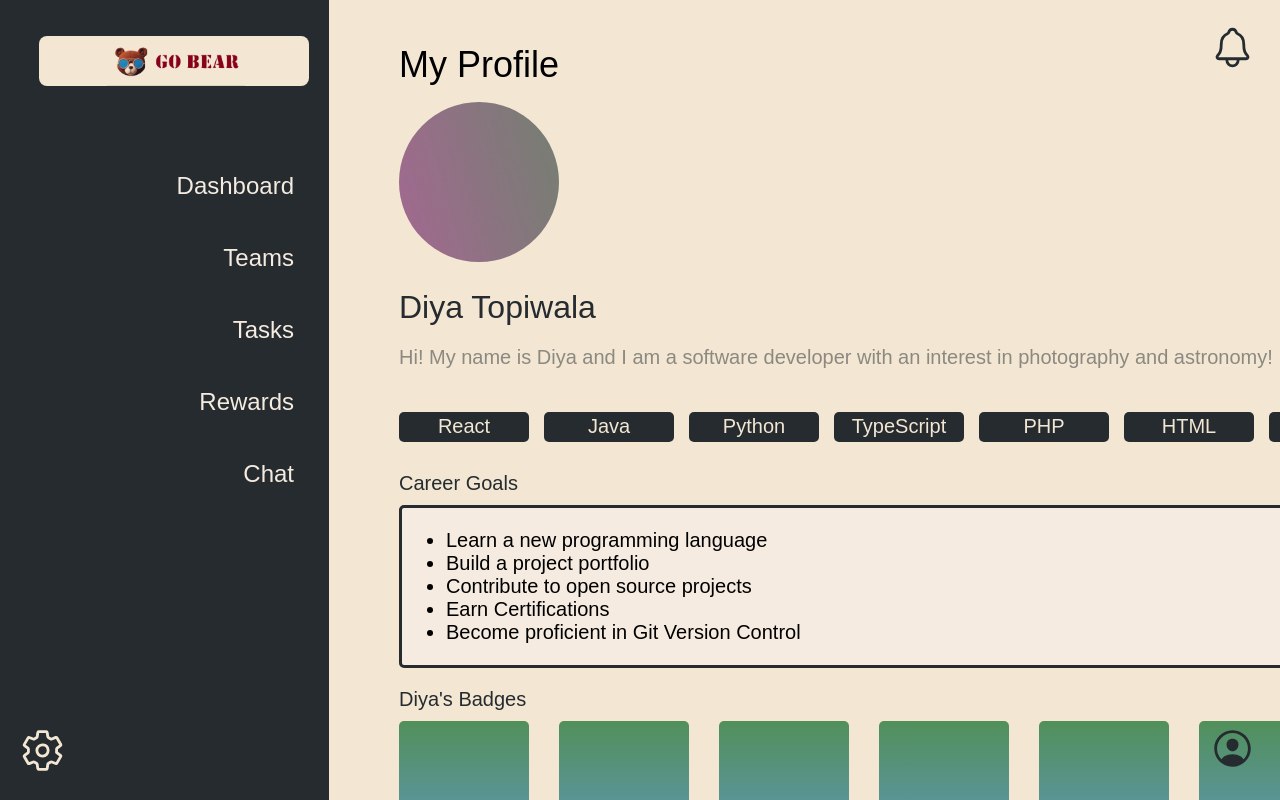
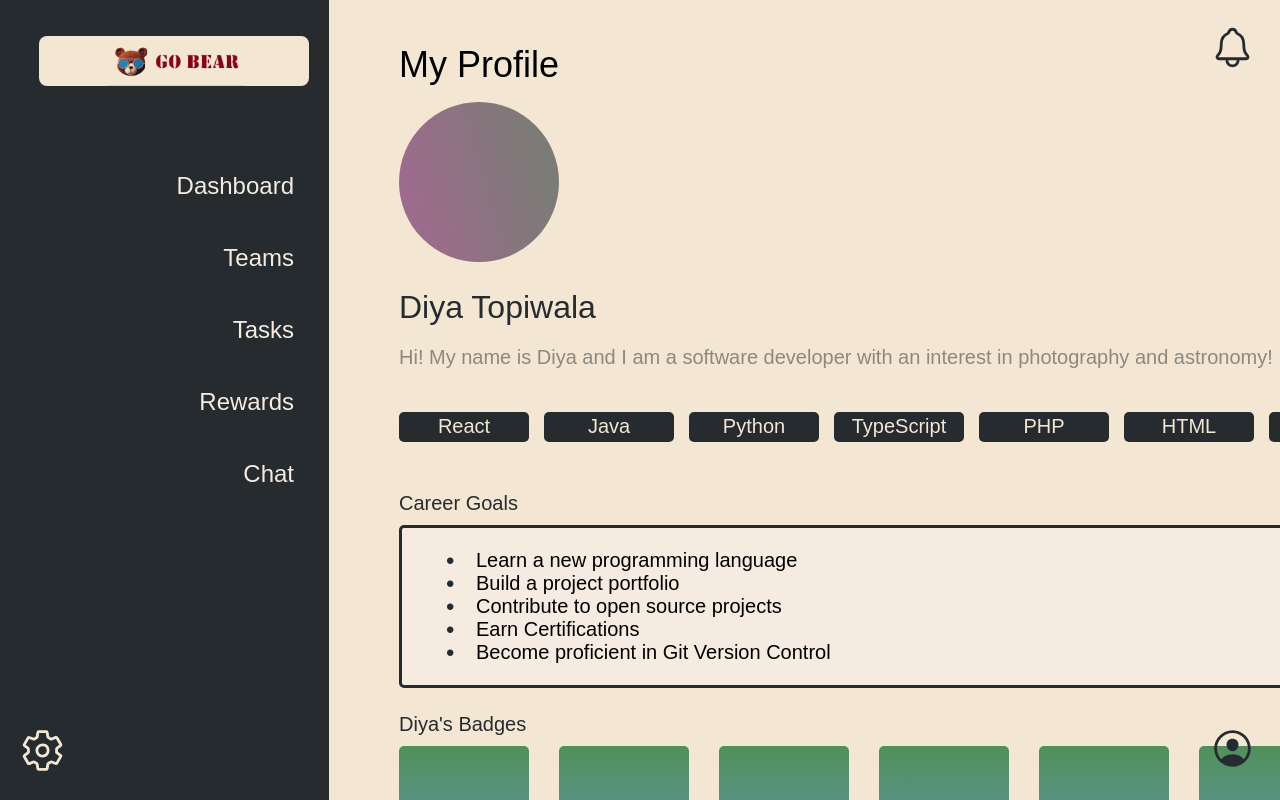
Before and after one commit to sophiaullrich/FutureForgeProject, a React (Create React App) app in the folder frontend/: page /ProfilePage in a window 1280 px wide. Built offline with nearby package versions, Linux system fonts and the light colour scheme.

Commit message:
Made career goals editable

```diff
--- a/frontend/src/ProfilePage.css
+++ b/frontend/src/ProfilePage.css
@@ -343,7 +343,7 @@ body {
   color: #F3E7D3;
 }
 
-.career-goals {
+/* .career-goals {
   display: flex;
   flex-direction: column;
   justify-content: center;
@@ -377,6 +377,145 @@ body {
   top: 10px;
   right: 10px;
   cursor: pointer;
+} */
+
+.career-goals {
+  display: flex;
+  flex-direction: column;
+  justify-content: center;
+  flex-shrink: 0;
+  position: relative;
+  margin-top: 20px;
+  margin-bottom: 20px;
+}
+
+.career-goals h3 {
+  color: #252B2F;
+  font-family: "SF Pro Rounded", Arial, sans-serif;
+  font-size: 20px;
+  font-style: normal;
+  font-weight: 400;
+  line-height: normal;
+  margin-bottom: 10px;
+}
+
+/* Edit icon for hover behavior */
+.career-goals .edit-icon {
+  position: absolute;
+  top: 50px;
+  right: 15px;
+  cursor: pointer;
+  font-size: 20px;
+  color: #252B2F;
+}
+
+/* New CSS for the career goals text box (view mode) */
+.career-goals-textbox {
+    border-radius: 5px;
+    font-size: 20px;
+    border: 3px solid #252B2F;
+    background: #F5EBE0;
+    padding-left: 44px;
+    padding-right: 26px;
+    padding-top: 21px;
+    padding-bottom: 21px;
+    min-width: 887px;
+}
+
+.career-goals-textbox ul {
+    list-style: none; /* Remove list bullets */
+    padding: 0;
+    margin: 0;
+}
+
+.career-goals-textbox li {
+    position: relative;
+    padding-left: 1.5em; /* Space for the custom bullet */
+}
+
+.career-goals-textbox li::before {
+    content: "•";
+    position: absolute;
+    left: 0;
+    color: #252B2F; /* Bullet color */
+    font-size: 1.2em;
+    line-height: 1;
+}
+
+/* Edit mode container */
+.career-goals-edit-container {
+  border-radius: 5px;
+  border: 3px solid #252B2F;
+  background: #F5EBE0;
+  padding: 20px;
+}
+
+/* Editable textarea styles */
+.editable-goals-textarea {
+  width: 100%;
+  box-sizing: border-box; /* Ensures padding doesn't affect width */
+  font-size: 20px;
+  border: none;
+  /* border: 1px solid #252B2F; */
+  background: #F5EBE0;
+  padding: 10px;
+  border-radius: 5px;
+  font-family: inherit;
+  min-height: 200px; /* Adjust height as needed */
+  resize: vertical; /* Allow vertical resizing */
+}
+
+/* Save and Cancel buttons */
+.career-goals-buttons {
+  display: flex;
+  justify-content: flex-end;
+  gap: 15px;
+  margin-top: 20px;
+}
+
+.career-goals-buttons button {
+  position: static;
+  border-radius: 5px;
+  width: 255px;
+  height: 38px;
+  flex-shrink: 0;
+  text-align: center;
+  font-family: "SF Pro Rounded", Arial, sans-serif;
+  font-size: 24px;
+  font-weight: 700;
+  transition: background-color 0.3s ease, color 0.3s ease;
+  align-items: center;
+/*
+  padding: 10px 20px;
+  border-radius: 5px;
+  border: none;
+  cursor: pointer;
+  font-size: 16px;
+  transition: background-color 0.3s, color 0.3s; */
+}
+
+.save-btn {
+  background-color: #51905A;
+  color: #F3E7D3;
+  border: 3px solid #F3E7D3;
+}
+
+.save-btn:hover {
+  background-color: #F3E7D3;
+  color: #51905A;
+  border: 3px solid #51905A;
+}
+
+.cancel-btn {
+  background-color: #AC4750;
+  color: #F3E7D3;
+  border: 3px solid #F3E7D3;
+}
+
+.cancel-btn:hover {
+  background-color: #F3E7D3;
+  color: #AC4750;
+  border: 3px solid #AC4750;
 }
 
 .badge-box {
@@ -386,6 +525,7 @@ body {
   border-radius: 5px;
   background: linear-gradient(180deg, #51905A 0%, #6096BA 100%);
   margin-right: 30px;
+
 }
 
 .badge-box-name {
@@ -395,4 +535,5 @@ body {
   font-weight: 400;
   line-height: normal;
   margin-bottom: 10px;
+  margin-top: 25px;
 }
--- a/frontend/src/ProfilePage.jsx
+++ b/frontend/src/ProfilePage.jsx
@@ -13,7 +13,8 @@ function ProfilePage() {
     ]);
     const [newInterest, setNewInterest] = useState('');
 
-    const [editingGoals, setEditingGoals] = useState(false);
+    const [isEditingGoals, setIsEditingGoals] = useState(false); // Renamed for clarity
+    const [isHoveringGoals, setIsHoveringGoals] = useState(false); // New state for hover
     const [careerGoals, setCareerGoals] = useState([
         "Learn a new programming language",
         "Build a project portfolio",
@@ -21,10 +22,12 @@ function ProfilePage() {
         "Earn Certifications",
         "Become proficient in Git Version Control",
     ]);
+    const [tempGoalsText, setTempGoalsText] = useState('');
 
     const defaultImg = "/defaultImage.png";
     const [profileImg, setProfileImg] = useState(defaultImg);
 
+    // image handlers
     const handleImageUpload = (e) => {
         const file = e.target.files[0];
         if (file) {
@@ -36,6 +39,7 @@ function ProfilePage() {
         setProfileImg(defaultImg)
     };
 
+    // interest handlers
     const handleAddInterest = () => {
         if (newInterest.trim() !== '' && !interests.includes(newInterest.trim())) {
             setInterests([...interests, newInterest.trim()]);
@@ -46,6 +50,25 @@ function ProfilePage() {
     const handleDeleteInterest = (index) => {
         const newInterests = interests.filter((_, i) => i !== index);
         setInterests(newInterests);
+    };
+
+    // career goals handlers
+    const handleEditGoalsClick = () => {
+        // Join the array into a single string for editing
+        setTempGoalsText(careerGoals.join('\n'));
+        setIsEditingGoals(true); // Toggle to edit mode
+        setIsHoveringGoals(false); // Hide the hover icon
+    };
+
+    const handleSaveGoals = () => {
+        // Split the text back into an array, filter out empty lines
+        const updatedGoals = tempGoalsText.split('\n').map(goal => goal.trim()).filter(goal => goal !== '');
+        setCareerGoals(updatedGoals);
+        setIsEditingGoals(false);
+    };
+
+    const handleCancelGoals = () => {
+        setIsEditingGoals(false);
     };
 
     return(
@@ -168,16 +191,34 @@ function ProfilePage() {
       {/* Career Goals */}
       <div
         className="career-goals"
-        onMouseEnter={() => setEditingGoals(true)}
-        onMouseLeave={() => setEditingGoals(false)}
+        onMouseEnter={() => setIsHoveringGoals(true)} // Change state on hover
+        onMouseLeave={() => setIsHoveringGoals(false)} // Change state on un-hover
       >
         <h3>Career Goals</h3>
-        <ul>
-          {careerGoals.map((goal, index) => (
-            <li key={index}>{goal}</li>
-          ))}
-        </ul>
-        {editingGoals && <IoPencilSharp className="edit-icon" />}
+        {isEditingGoals ? (
+          <div className="career-goals-edit-container">
+            <textarea
+              className="editable-goals-textarea"
+              value={tempGoalsText}
+              onChange={(e) => setTempGoalsText(e.target.value)}
+            />
+            <div className="career-goals-buttons">
+              <button onClick={handleSaveGoals} className="save-btn">Save</button>
+              <button onClick={handleCancelGoals} className="cancel-btn">Cancel</button>
+            </div>
+          </div>
+        ) : (
+          <>
+            <div className="career-goals-textbox">
+                <ul>
+                    {careerGoals.map((goal, index) => (
+                        <li key={index}>{goal}</li>
+                    ))}
+                </ul>
+            </div>
+            {isHoveringGoals && <IoPencilSharp className="edit-icon" onClick={handleEditGoalsClick} />}
+          </>
+        )}
       </div>
 
       {/* Badges */}
```
